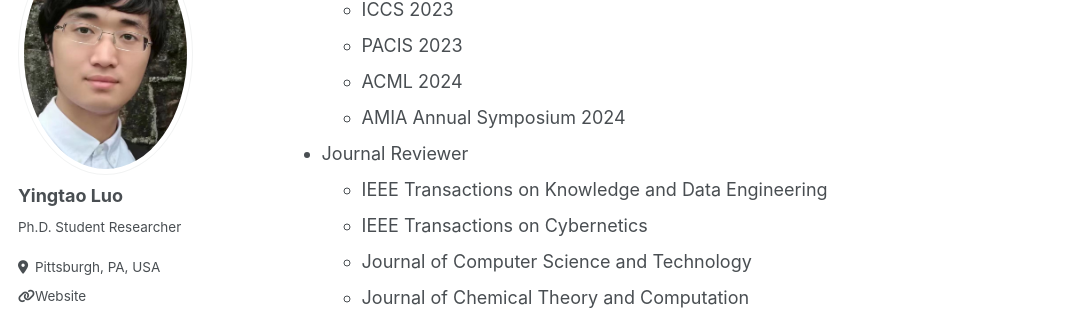
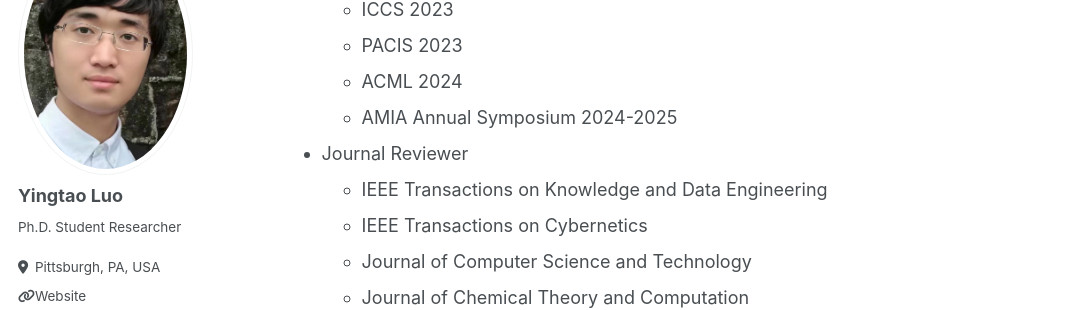
Before and after one commit to yingtaoluo/yingtaoluo.github.io, a Jekyll site: the page built from _pages/experiences.md, in a window 1280 px wide and 900 px high, scrolled down 1204 px. Shown: the part 153-463 px from the top of the window, without its empty margins (0-1084 px from the left). Built offline with Jekyll 4.4.1, drawn with Linux system fonts in a browser that asks for light colours; some web fonts are replaced.

Commit message:
Update experiences.md

```diff
--- a/_pages/experiences.md
+++ b/_pages/experiences.md
@@ -49,7 +49,7 @@ Academic Services
   * ICCS 2023
   * PACIS 2023
   * ACML 2024
-  * AMIA Annual Symposium 2024
+  * AMIA Annual Symposium 2024-2025
 * Journal Reviewer
   * IEEE Transactions on Knowledge and Data Engineering
   * IEEE Transactions on Cybernetics
```
